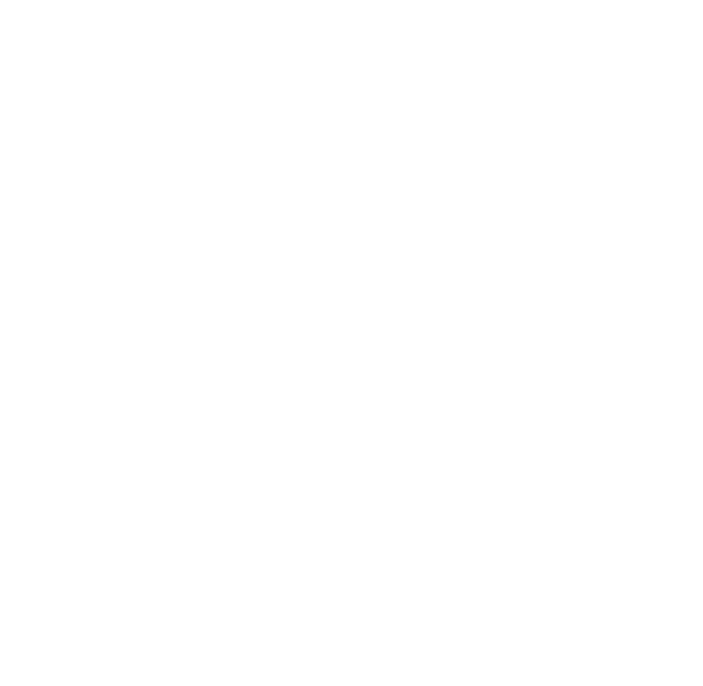
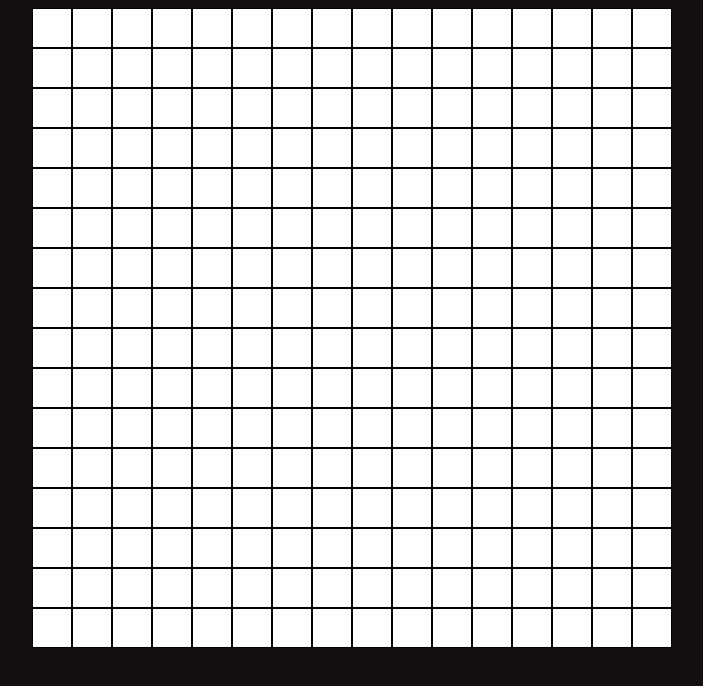
Before and after one commit to samjwebster/odin-etch-a-sketch, a plain HTML site: page index.html in a window 1280 px wide. Shown: the whole page, without its empty margins (288-991 px from the left). Drawn offline with Linux system fonts and the light colour scheme.

Commit message:
generate grid, working on ability to interact with blocks

```diff
--- a/index.html
+++ b/index.html
@@ -9,6 +9,6 @@
     <title>Etch-A-Sketch</title>
 </head>
 <body>
-
+    <div id="grid"></div>
 </body>
 </html>
--- a/js-file.js
+++ b/js-file.js
@@ -1 +1,32 @@
 /* js file for Samuel Webster's etch a sketch project */
+
+const grid = document.getElementById("grid");
+
+var size = 16;
+var setting = 0;
+
+function generateGrid(size) {
+    let i, j;
+
+    for(i = 1; i <= size; i++) {
+        for(j = 1; j <= size; j++) {
+            let newBlock = document.createElement("div");
+            let id = 'block_'+i.toString()+'_'+j.toString();
+
+            newBlock.toggleAttribute('id', id);
+            newBlock.classList.add("block");
+            newBlock.style.gridRow = i;
+            newBlock.style.gridColumn = j;
+
+            newBlock.onmouseenter = enterBlock(id);
+
+            grid.appendChild(newBlock);
+        } // end of j
+    } // end of i
+}
+
+function enterBlock(id) {
+    console.log(document.getElementById(id));
+}
+
+generateGrid(size);
--- a/styles.css
+++ b/styles.css
@@ -1 +1,32 @@
-/* stylesheet for Samuel Webster's etch-a-sketch project */
+/* stylesheet for Samuel Webster's etch-a-sketch project
+
+COLORS:
+Light magenta: #f70776
+Regular magenta: #c3195d
+Dark violet: #680747
+Super dark violet: #141010
+
+*/
+body {
+    background-color: #141010;
+    display: flex;
+    justify-content: center;
+    align-items: center;
+}
+
+/* main grid that houses squares */
+#grid {
+    display: grid; /* shocker! */
+    width: 50vw;
+    height: 50vw;
+    background-color: #680747;
+}
+
+.block {
+    background-color: white;
+    border: black 1px solid;
+}
+
+.active {
+    background-color: black;
+}
```
